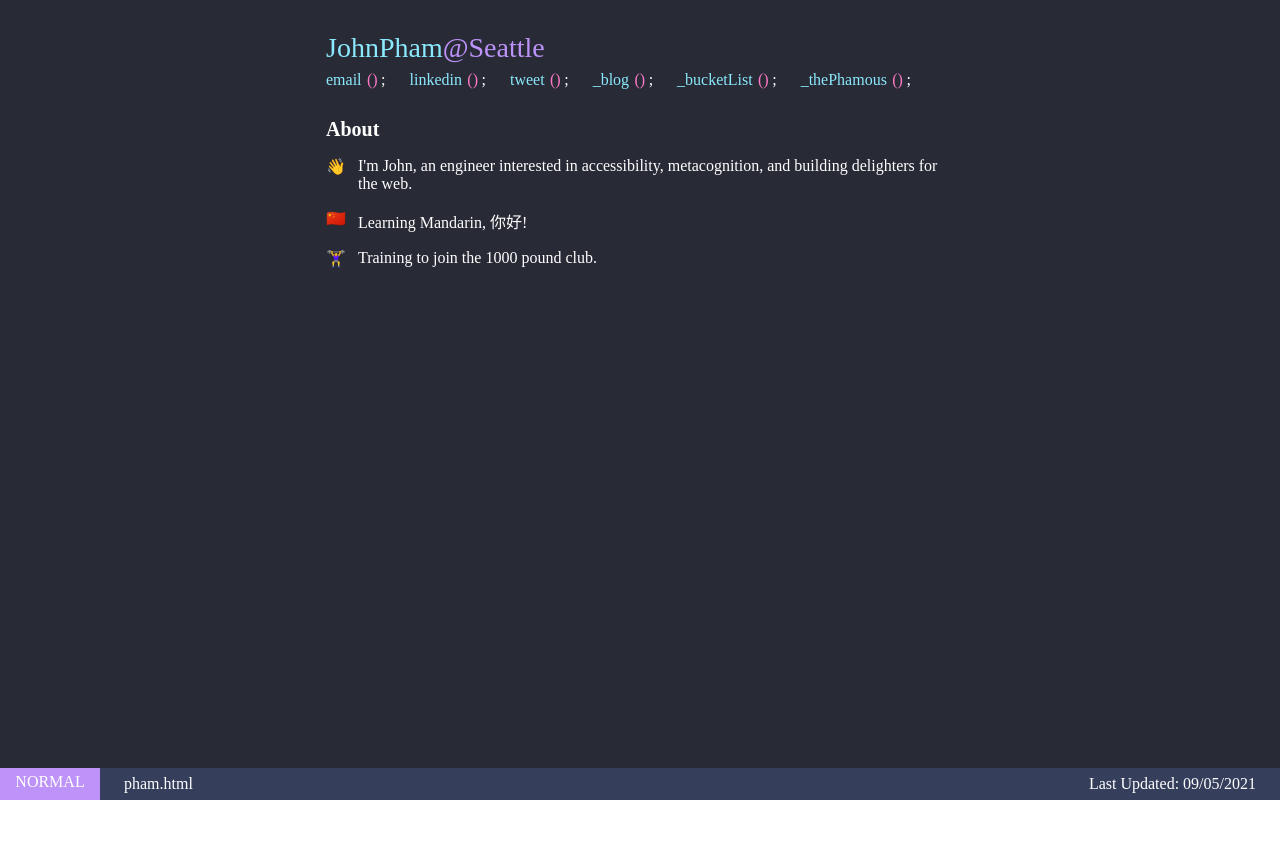
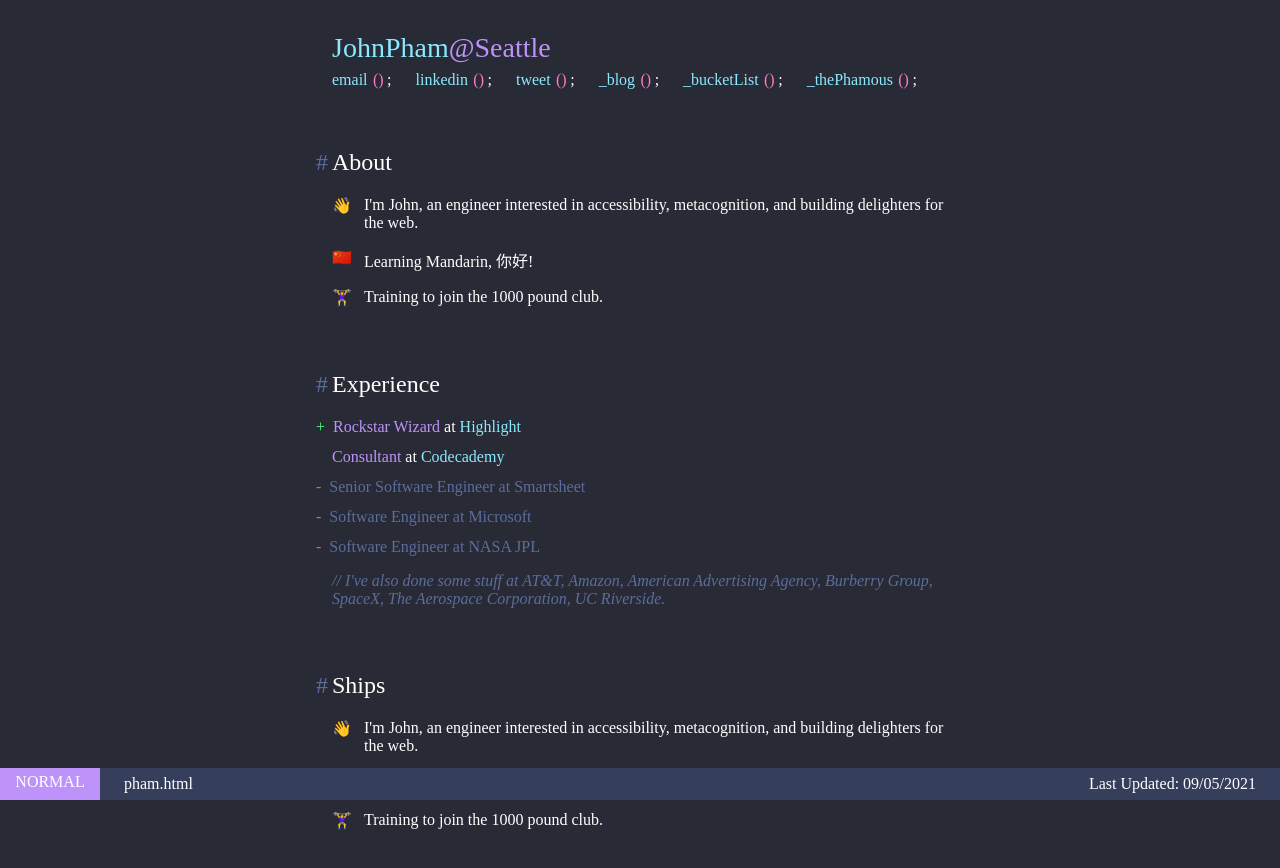
Before and after one commit to JohnPhamous/pham.codes, a Next.js app in the folder next/: page / in a window 1280 px wide. Shown: the top 868 px of the page. Before the commit the page ends 800 px from the top, so only its background shows below. Built offline with nearby package versions, Linux system fonts and the light colour scheme; a web font is replaced by a local one.

Commit message:
Add roles

```diff
--- a/next/components/Header/VimHeader.tsx
+++ b/next/components/Header/VimHeader.tsx
@@ -76,20 +76,15 @@ const LinksContainer = styled('ul', {
   display: 'flex',
   flexWrap: 'wrap',
   columnGap: '$s24',
-  rowGap: '0',
+  rowGap: '$s8',
   listStyle: 'none',
 });
 
 const StyledLink = styled('a', {
-  color: '$link',
   position: 'relative',
   //   2ch to account for the ::before and ::after contents
   paddingRight: '3ch',
   display: 'inline-block',
-
-  '&:focus, &:hover': {
-    textDecoration: 'underline',
-  },
 
   '&::before': {
     content: `()`,
--- /dev/null
+++ b/next/components/Roles/Roles.tsx
@@ -0,0 +1,113 @@
+import { resolveHref } from 'next/dist/shared/lib/router/router';
+import roles from '../../content/roles.content.json';
+import { styled } from '../../styles/stitches.config';
+
+/**
+ * Number of roles to show with full details.
+ * Roles outside of this range will be truncated.
+ */
+const NUMBER_OF_ROLES_TO_SHOW = 5;
+
+const Roles = () => {
+  /**
+   * Roles to show in full detail.
+   */
+  const fullDetailRoles = roles.slice(0, NUMBER_OF_ROLES_TO_SHOW);
+  /**
+   * The organizations for `fullDetailRoles`.
+   * Some organizations are duplicated so we create a set to have only unique organizations.
+   */
+  const fullDetailRoleOrganizations = new Set(fullDetailRoles.map((role) => role.location));
+
+  /**
+   * Roles that will not be shown in full detail.
+   * These roles should be the remaining subset from `fullDetailRoles`.
+   */
+  const truncatedRoles = roles.slice(NUMBER_OF_ROLES_TO_SHOW);
+  /**
+   * The organizations for `truncatedRoles`.
+   * Some organizations are duplicated so we create a set to have only unique organizations.
+   */
+  const truncatedRoleOrganizations = Array.from(
+    new Set(truncatedRoles.map((role) => role.location))
+  );
+
+  /**
+   * Organizations can be in both `fullDetailRoles` and `truncatedRoles`.
+   * We want to render organizations that have not been mentioned yet so we take the difference between the 2 sets.
+   */
+  const uniqueOrganizations = Array.from(
+    new Set([...truncatedRoleOrganizations].filter((x) => !fullDetailRoleOrganizations.has(x)))
+  ).sort();
+
+  return (
+    <List>
+      {fullDetailRoles.map((role) => (
+        <Role old={role.class === 'old'} new={role.class === 'new'}>
+          <Title>{role.role}</Title> at{' '}
+          <Organization target="_blank" href={role.link}>
+            {role.location}
+          </Organization>
+        </Role>
+      ))}
+
+      <Comment>// I've also done some stuff at {uniqueOrganizations.join(', ')}.</Comment>
+    </List>
+  );
+};
+
+export default Roles;
+
+const List = styled('ul', {
+  listStyle: 'none',
+  padding: 0,
+
+  '& li:not(:last-child)': {
+    marginBottom: '$s12',
+  },
+});
+
+const Role = styled('li', {
+  variants: {
+    new: {
+      true: {
+        '&::before': {
+          content: '+',
+          left: 'calc(-1 * $s8)',
+          position: 'relative',
+          marginLeft: 'calc(1ch * -1)',
+          color: '$success',
+        },
+      },
+    },
+    old: {
+      true: {
+        color: '$comment !important',
+        '&::before': {
+          content: '-',
+          left: 'calc(-1 * $s8)',
+          position: 'relative',
+          marginLeft: 'calc(1ch * -1)',
+          color: '$alert',
+        },
+
+        '& a, & span': {
+          color: '$comment !important',
+        },
+      },
+    },
+  },
+});
+
+const Title = styled('span', {
+  color: '$secondaryAccent',
+});
+
+const Organization = styled('a', {
+  color: '$link',
+});
+
+const Comment = styled('p', {
+  color: '$comment',
+  fontStyle: 'italic',
+});
--- a/next/components/layouts/vim/VimLayout.tsx
+++ b/next/components/layouts/vim/VimLayout.tsx
@@ -67,13 +67,13 @@ const Layout = styled('div', {
   fontSize: '$body',
 
   '& main, & header': {
-    maxWidth: 'calc(80ch + $s12)',
+    maxWidth: 'calc(80ch + $s24)',
     margin: '0 auto',
-    padding: '0 $s12',
+    padding: '0 $s24',
   },
   '& main': {
-    paddingTop: '$s12',
-    paddingBottom: 'calc($s12 + $s16)',
+    paddingTop: '$s40',
+    paddingBottom: 'calc($s12 + $s64)',
   },
   '& > div': {
     height: 'inherit',
--- /dev/null
+++ b/next/content/roles.content.json
@@ -0,0 +1,92 @@
+[
+  {
+    "class": "new",
+    "role": "Rockstar Wizard",
+    "location": "Highlight",
+    "link": "https://www.highlight.run"
+  },
+  {
+    "class": "",
+    "role": "Consultant",
+    "location": "Codecademy",
+    "link": "https://www.codecademy.com/"
+  },
+  {
+    "class": "old",
+    "role": "Senior Software Engineer",
+    "location": "Smartsheet",
+    "link": "https://www.codecademy.com/"
+  },
+  {
+    "class": "old",
+    "role": "Software Engineer",
+    "location": "Microsoft",
+    "link": "https://www.microsoft.com/en-us/edge"
+  },
+  {
+    "class": "old",
+    "role": "Software Engineer",
+    "location": "NASA JPL",
+    "link": "https://www.jpl.nasa.gov/"
+  },
+  {
+    "class": "old",
+    "role": "Web Developer",
+    "location": "UC Riverside",
+    "link": "https://www.engr.ucr.edu/"
+  },
+  {
+    "class": "old",
+    "role": "Data Scientist Intern",
+    "location": "AT&T",
+    "link": "https://www.att.com/"
+  },
+  {
+    "class": "old",
+    "role": "Supplemental Instructor of Computer Science",
+    "location": "UC Riverside",
+    "link": "https://www.ucr.edu/"
+  },
+  {
+    "class": "old",
+    "role": "Software Engineer (Contractor)",
+    "location": "SpaceX",
+    "link": "https://www.spacex.com/"
+  },
+  {
+    "class": "old",
+    "role": "Software Engineer Intern",
+    "location": "The Aerospace Corporation",
+    "link": "https://aerospace.org/"
+  },
+  {
+    "class": "old",
+    "role": "Software Engineer Intern",
+    "location": "NASA JPL",
+    "link": "https://www.jpl.nasa.gov/"
+  },
+  {
+    "class": "old",
+    "role": "Data Scientist Intern",
+    "location": "NASA JPL",
+    "link": "https://www.jpl.nasa.gov/"
+  },
+  {
+    "class": "old",
+    "role": "User Experience Designer Intern",
+    "location": "Amazon",
+    "link": "https://www.amazon.com/Prime-Video"
+  },
+  {
+    "class": "old",
+    "role": "Graphic Designer",
+    "location": "American Advertising Agency",
+    "link": "https://www.aaaa.org/"
+  },
+  {
+    "class": "old",
+    "role": "Design Apprentice",
+    "location": "Burberry Group",
+    "link": "https://www.burberryplc.com/"
+  }
+]
--- a/next/pages/blog.tsx
+++ b/next/pages/blog.tsx
@@ -1,10 +1,9 @@
 import type { NextPage } from 'next';
 import VimLayout from '../components/layouts/vim/VimLayout';
-import styles from '../styles/Home.module.css';
 
 const Home: NextPage = () => {
   return (
-    <div className={styles.container}>
+    <div>
       <VimLayout title="Blog">
         <div>Hello</div>
       </VimLayout>
--- a/next/pages/index.tsx
+++ b/next/pages/index.tsx
@@ -1,12 +1,14 @@
 import type { NextPage } from 'next';
 import React from 'react';
+import Roles from '../components/Roles/Roles';
 import { styled } from '../styles/stitches.config';
 
 const Home: NextPage = () => {
   return (
     <>
-      <section>
-        <h2>About</h2>
+      <Section>
+        <SectionHeader>About</SectionHeader>
+
         <ParagraphWithIcon>
           <span role="img" aria-label="Hello!">
             👋
@@ -22,7 +24,33 @@ const Home: NextPage = () => {
         <ParagraphWithIcon>
           <span role="img">🏋️‍♀️</span> <span>Training to join the 1000 pound club.</span>
         </ParagraphWithIcon>
-      </section>
+      </Section>
+
+      <Section>
+        <SectionHeader>Experience</SectionHeader>
+
+        <Roles />
+      </Section>
+
+      <Section>
+        <SectionHeader>Ships</SectionHeader>
+
+        <ParagraphWithIcon>
+          <span role="img" aria-label="Hello!">
+            👋
+          </span>{' '}
+          <span>
+            I'm John, an engineer interested in accessibility, metacognition, and building
+            delighters for the web.
+          </span>
+        </ParagraphWithIcon>
+        <ParagraphWithIcon>
+          <span role="img">🇨🇳</span> <span>Learning Mandarin, 你好!</span>
+        </ParagraphWithIcon>
+        <ParagraphWithIcon>
+          <span role="img">🏋️‍♀️</span> <span>Training to join the 1000 pound club.</span>
+        </ParagraphWithIcon>
+      </Section>
     </>
   );
 };
@@ -33,3 +61,19 @@ const ParagraphWithIcon = styled('p', {
   display: 'flex',
   columnGap: '$s12',
 });
+
+const Section = styled('section', {
+  '&:not(:last-of-type)': {
+    marginBottom: '$s64',
+  },
+});
+
+const SectionHeader = styled('h2', {
+  '&::before': {
+    content: '#',
+    color: '$comment',
+    position: 'relative',
+    left: 'calc(-1 * $s4)',
+    marginLeft: 'calc(1ch * -1)',
+  },
+});
--- a/next/styles/stitches.config.ts
+++ b/next/styles/stitches.config.ts
@@ -37,7 +37,7 @@ export const { styled, css, globalCss, keyframes, getCssText, theme, createTheme
       },
       fontSizes: {
         body: '1rem',
-        h2: '1.25rem',
+        h2: '1.5rem',
         h1: '1.75rem',
       },
       sizes: {
--- a/next/styles/stitches.global.ts
+++ b/next/styles/stitches.global.ts
@@ -1,7 +1,14 @@
 import { globalCss } from './stitches.config';
 
 const globalStyles = globalCss({
-  h2: { fontSize: '$h2', fontWeight: 'bold' },
+  h2: { fontSize: '$h2', fontWeight: 'normal' },
+  a: {
+    '&:hover, &:focus': {
+      textDecoration: 'underline',
+    },
+    cursor: 'pointer',
+    color: '$link',
+  },
 });
 
 export default globalStyles;
```
